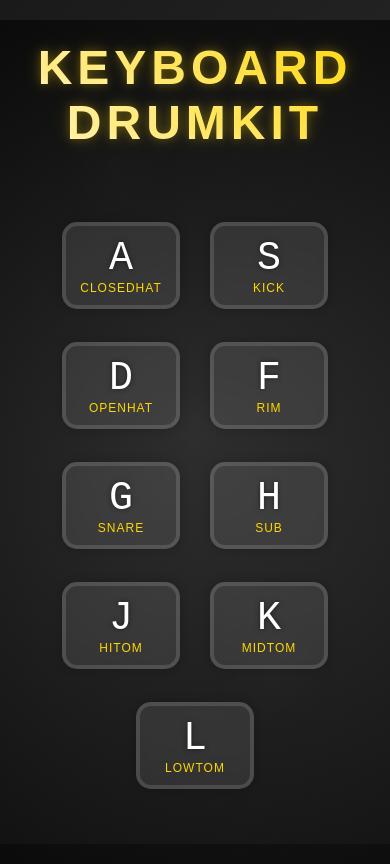
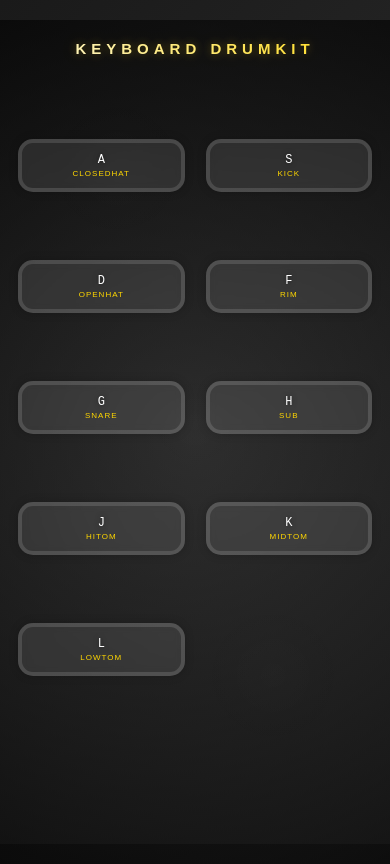
Before and after one commit to mriansabado/javaScript-drumkit, a website: page index.html in a window 390 px wide. Drawn offline with Linux system fonts and the light colour scheme.

Commit message:
fixed mobile layout

```diff
--- a/index.html
+++ b/index.html
@@ -3,6 +3,7 @@
 
 <head>
   <meta charset="UTF-8">
+  <meta name="viewport" content="width=device-width, initial-scale=1.0">
   <title>JS Drum Kit</title>
   <link rel="stylesheet" href="style.css">
 </head>
--- a/style.css
+++ b/style.css
@@ -95,3 +95,56 @@ body::before {
     position: relative;
     z-index: 1;
 }
+
+/* Add these media queries at the end of your CSS file */
+@media screen and (max-width: 768px) {
+  .keys {
+    display: grid;
+    grid-template-columns: repeat(3, 1fr);
+    gap: 20px;
+    padding: 20px;
+    max-width: 100%;
+  }
+
+  .key {
+    margin: 5px;
+    min-width: unset;
+    width: auto;
+    padding: 15px 10px;
+  }
+
+  .title {
+    font-size: 2rem;
+    margin: 20px 0;
+  }
+
+  kbd {
+    font-size: 1.5rem;
+  }
+
+  .sound {
+    font-size: 0.8rem;
+  }
+}
+
+/* For even smaller screens */
+@media screen and (max-width: 480px) {
+  .keys {
+    grid-template-columns: repeat(2, 1fr);
+    gap: 15px;
+    padding: 15px;
+  }
+
+  .key {
+    margin: 3px;
+    padding: 10px 8px;
+  }
+
+  .title {
+    font-size: 1.5rem;
+  }
+
+  kbd {
+    font-size: 1.2rem;
+  }
+}
```
